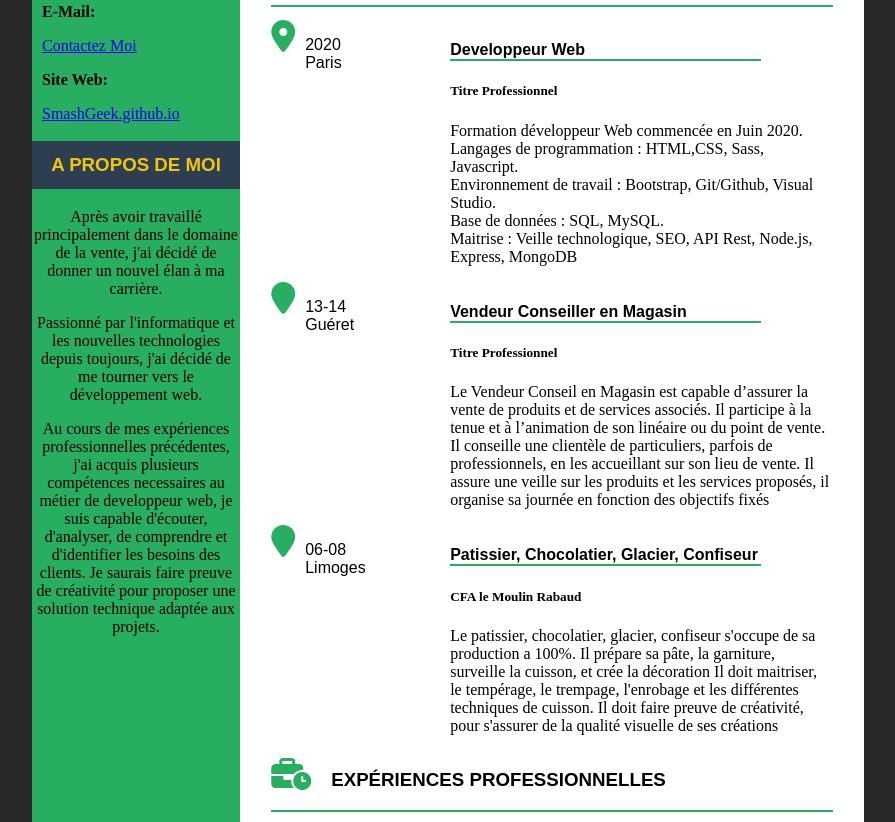
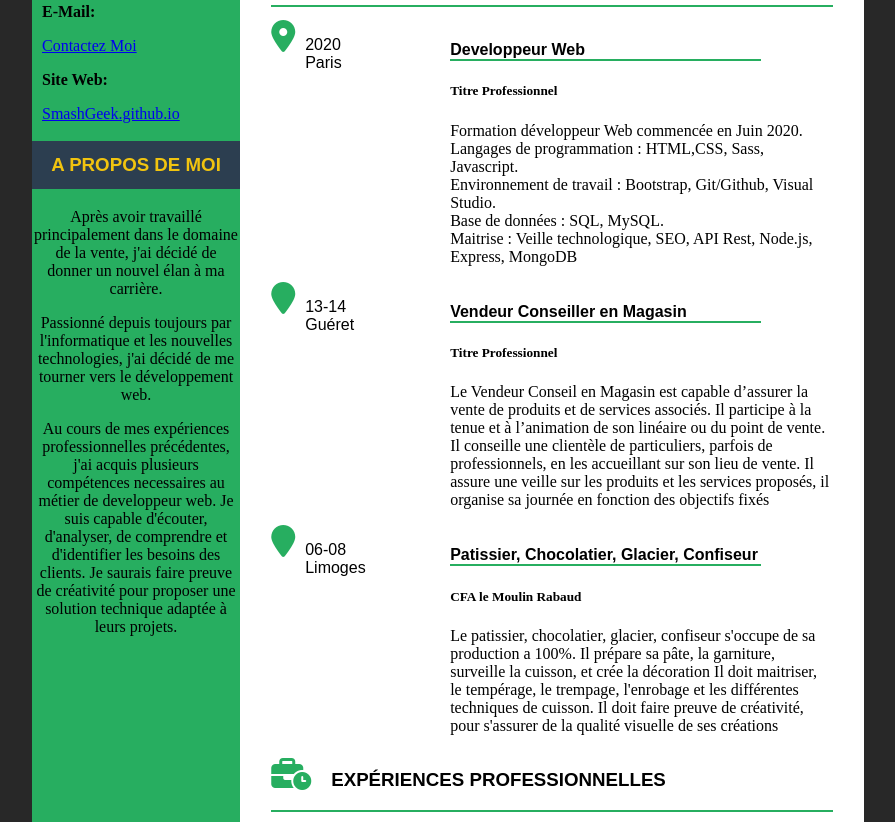
Before and after one commit to SmashGeek/SmashGeek.github.io, a plain HTML site: page index.html in a window 1280 px wide. Shown: the part 423-1245 px from the top of the page, without its empty margins (192-1087 px from the left). Drawn offline with Linux system fonts and the light colour scheme; a web font is replaced by a local one.

Commit message:
modified:   index.html

```diff
--- a/index.html
+++ b/index.html
@@ -35,8 +35,8 @@
     					<div id="propos">
     						<h3>A propos de moi</h3>
     						<p>Après avoir travaillé principalement dans le domaine de la vente, j'ai décidé de donner un nouvel élan à ma carrière.</p>
-                            <p>Passionné par l'informatique et les nouvelles technologies depuis toujours, j'ai décidé de me tourner vers le développement web.</p>
-                            <p>Au cours de mes expériences professionnelles précédentes, j'ai acquis plusieurs compétences necessaires au métier de developpeur web, je suis capable d'écouter, d'analyser, de comprendre et d'identifier les besoins des clients. Je saurais faire preuve de créativité pour proposer une solution technique adaptée aux projets.</p>
+                            <p>Passionné depuis toujours par l'informatique et les nouvelles technologies, j'ai décidé de me tourner vers le développement web.</p>
+                            <p>Au cours de mes expériences professionnelles précédentes, j'ai acquis plusieurs compétences necessaires au métier de developpeur web. Je suis capable d'écouter, d'analyser, de comprendre et d'identifier les besoins des clients. Je saurais faire preuve de créativité pour proposer une solution technique adaptée à leurs projets.</p>
     					</div>
 
     					<div id="loisir">
```
